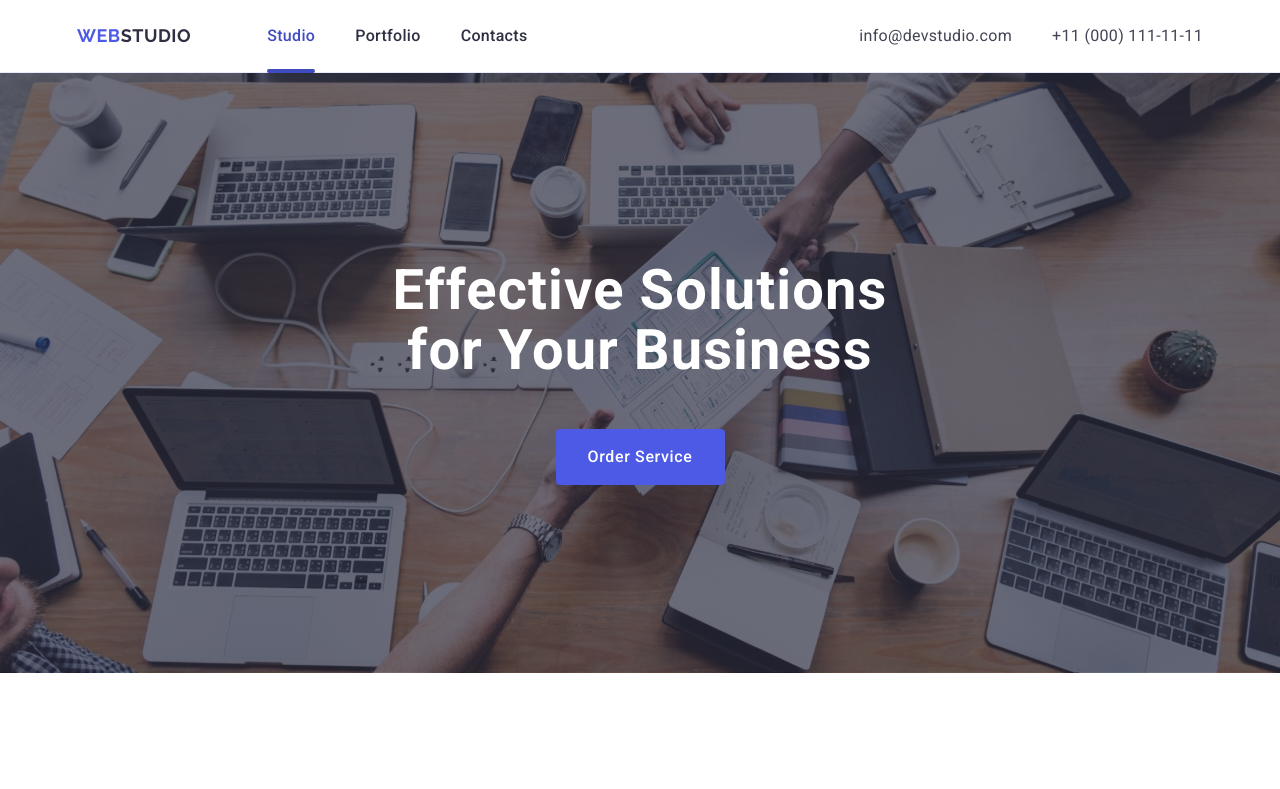
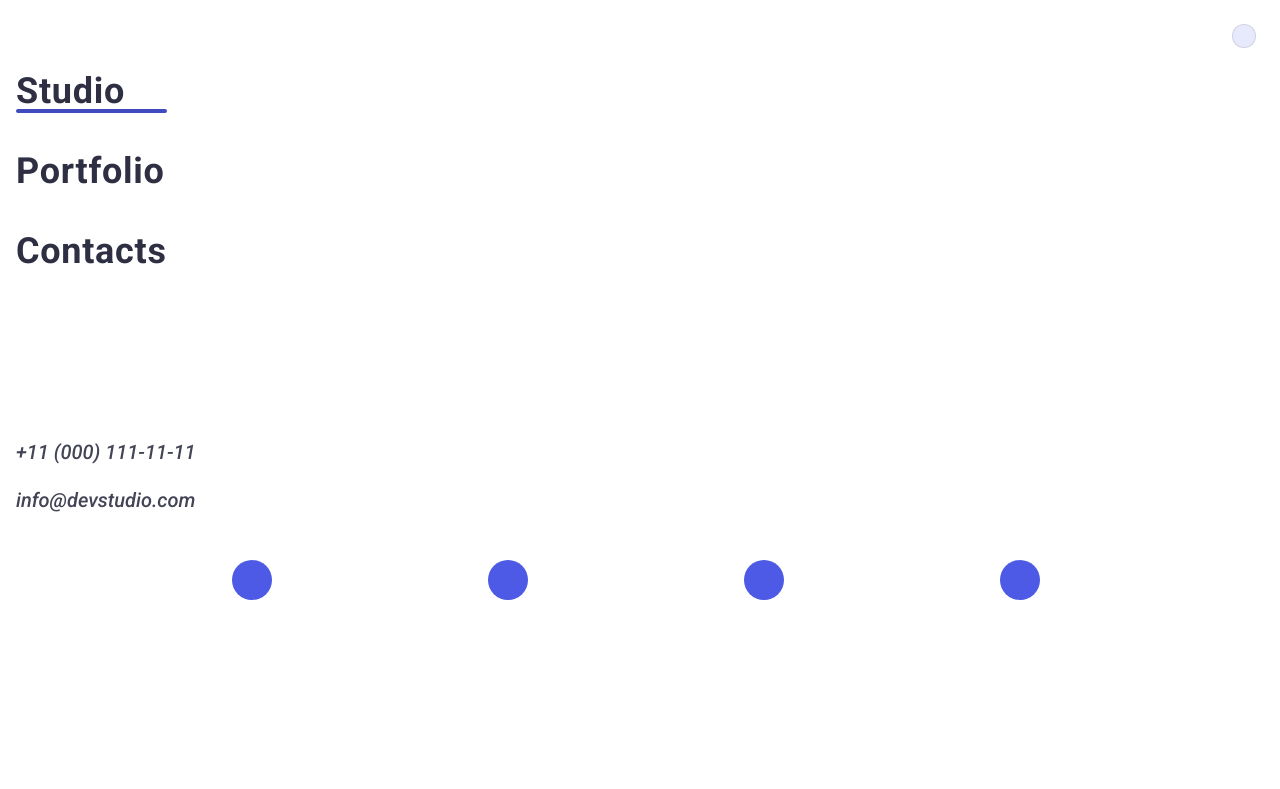
Before and after one commit to SandraHotsyn/markup-hw-06, a plain HTML site: page index.html in a window 1280 px wide. Shown: the top 789 px of the page. Drawn offline with nearby package versions, Linux system fonts and the light colour scheme; files whose address does not match are found by name.

Commit message:
fix mob-menu

```diff
--- a/css/style.css
+++ b/css/style.css
@@ -234,10 +234,13 @@ img {
   position: fixed;
   top: 0;
   background-color: #ffffff;
-  width: 105vw;
+  width: 100vw;
   height: 110vh;
   padding: 24px 24px 40px 16px;
   z-index: 99;
+  opacity: 0;
+  pointer-events: none;
+  visibility: hidden;
 }
 
 .mob-menu-close {
@@ -366,12 +369,6 @@ img {
   left: 50%;
   transform: translate(-50%, -50%);
   fill: #f4f4fd;
-}
-
-@media screen and (min-width: 768px) {
-  .mob-menu {
-    display: none;
-  }
 }
 
 /*-------------- HERO----------------- */
--- a/index.html
+++ b/index.html
@@ -55,7 +55,7 @@
           </svg>
         </button>
       </div>
-      <div class="mob-menu">
+      <div class="mob-menu is-open">
         <button type="button" class="mob-menu-close">
           <svg class="button-close" width="8" height="8">
             <use href="./images/icons.svg#close"></use>
```
